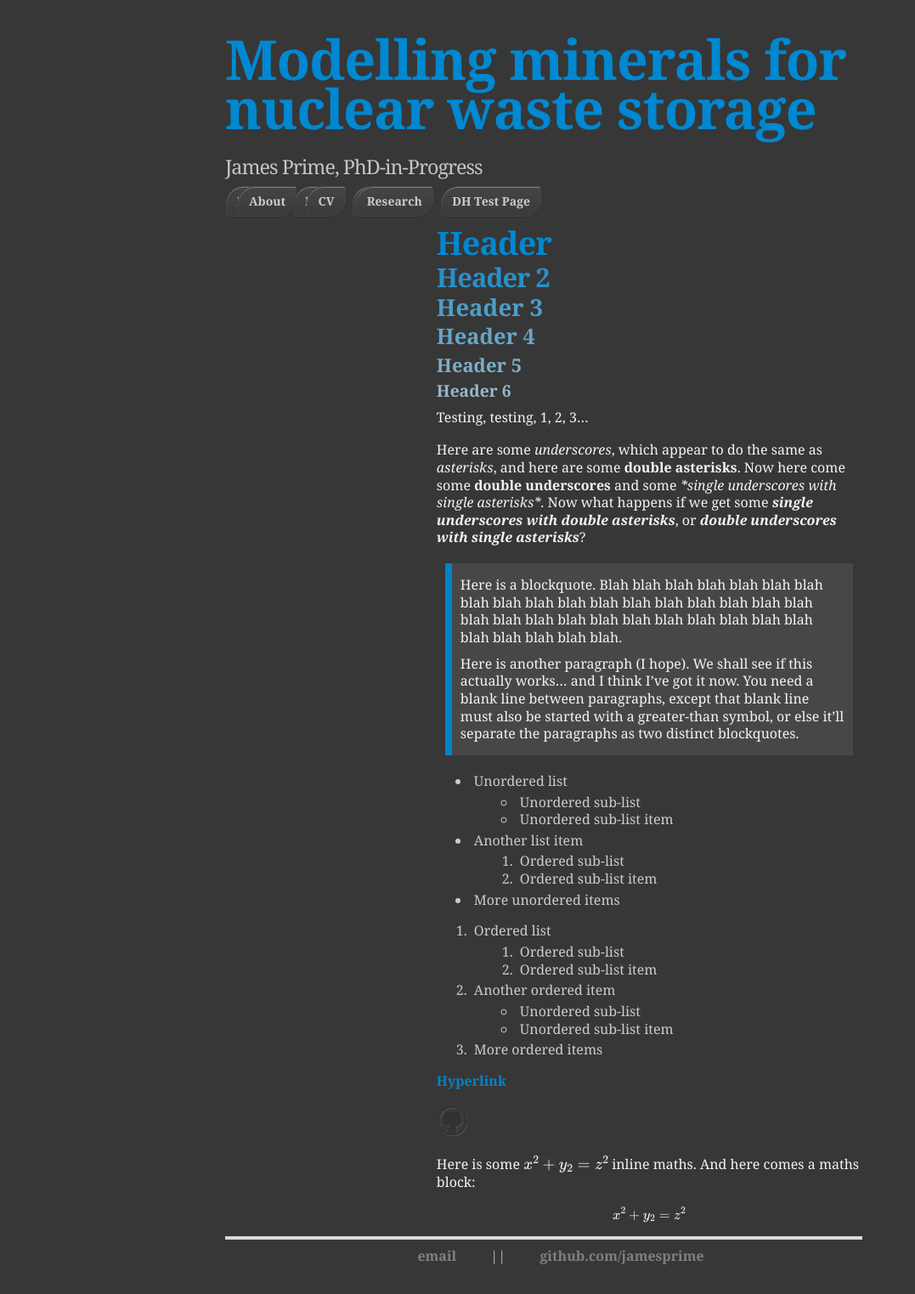
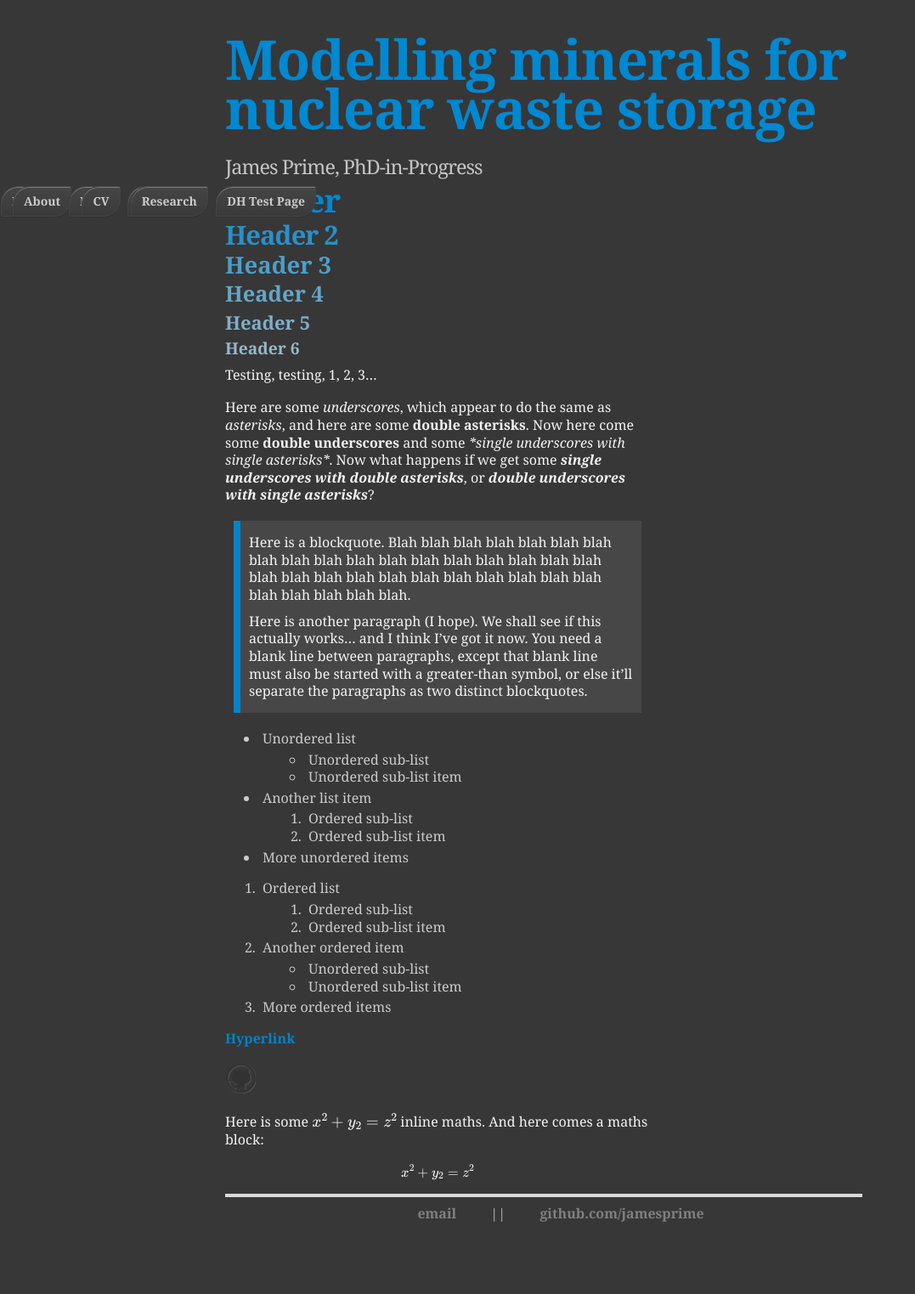
Before and after one commit to jamesprime/jamesprime.github.io, a Jekyll site: the page built from _pages/dhtest/index.md, in a window 1280 px wide. Shown: the whole page at 85% size, without its empty margins (0-1077 px from the left). Built offline with Jekyll 4.4.1, drawn with Linux system fonts in a browser that asks for light colours; nearby versions of some CDN libraries; formulas are drawn with MathJax 3; after the commit the page ends 1473 px from its top, so only the background shows below that.

Commit message:
Updated _sass/uberduper.scss
Uncommented .banner.border position: absolute, as a test

```diff
--- a/_sass/uberduper.scss
+++ b/_sass/uberduper.scss
@@ -236,7 +236,7 @@ div.slogan {
     height: 50px;
     // margin-right: -382px;
     width: 750px;
-    // position: absolute;
+    position: absolute;
     // top: 115px;
     // background: #fc0;
     // border: 1px solid #f0b500;
```
